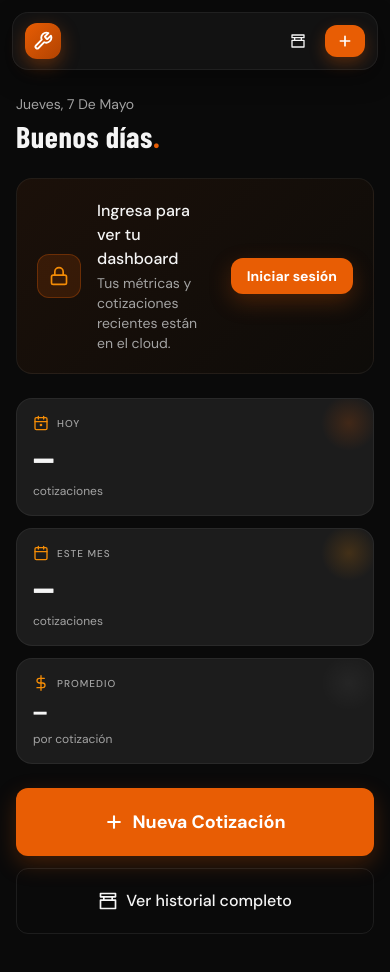
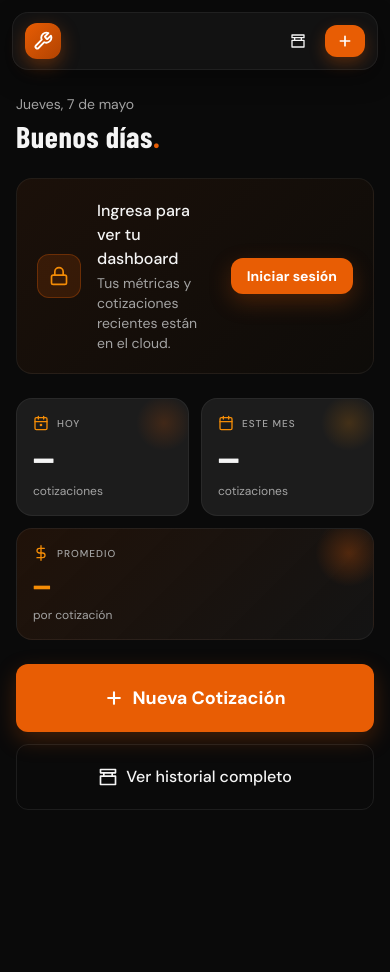
Before and after one commit to andabarzua/pitstop, a Vue app: page / in a window 390 px wide. Shown: the top 972 px of the page. Built offline with nearby package versions, Linux system fonts and the light colour scheme; a web font is replaced by a local one.

Commit message:
fix: layout del dashboard en mobile (3 cards balanceadas)
- Grid 2x cols en mobile, 3x cols en desktop
- Card "Promedio" ocupa 2 columnas en mobile (no queda sola en una fila)
- Promedio con fondo de gradient naranja para destacar
- Fecha capitaliza solo la primera palabra ("Jueves, 7 de mayo")

```diff
--- a/src/components/HomeView.vue
+++ b/src/components/HomeView.vue
@@ -20,7 +20,8 @@ const greeting = computed(() => {
   return 'Buenas noches'
 })
 const dateStr = computed(() => {
-  return today.toLocaleDateString('es-CL', { weekday: 'long', day: 'numeric', month: 'long' })
+  const s = today.toLocaleDateString('es-CL', { weekday: 'long', day: 'numeric', month: 'long' })
+  return s.charAt(0).toUpperCase() + s.slice(1)
 })
 
 async function loadDashboard() {
@@ -70,7 +71,7 @@ defineExpose({ refresh: loadDashboard })
     <!-- Greeting -->
     <div class="flex flex-wrap items-end justify-between gap-3 mb-6">
       <div>
-        <p class="text-pit-muted text-sm capitalize">{{ dateStr }}</p>
+        <p class="text-pit-muted text-sm">{{ dateStr }}</p>
         <h2 class="pit-display text-3xl md:text-4xl mt-1">
           {{ greeting }}<span class="text-pit-accent">.</span>
         </h2>
@@ -111,7 +112,7 @@ defineExpose({ refresh: loadDashboard })
     </div>
 
     <!-- Stats grid -->
-    <div class="grid grid-cols-1 sm:grid-cols-3 gap-3 md:gap-4 mb-6">
+    <div class="grid grid-cols-2 sm:grid-cols-3 gap-3 md:gap-4 mb-6">
       <!-- Hoy -->
       <div class="pit-card p-4 md:p-5 relative overflow-hidden">
         <div class="absolute -right-4 -top-4 w-20 h-20 rounded-full"
@@ -155,10 +156,11 @@ defineExpose({ refresh: loadDashboard })
         </div>
       </div>
 
-      <!-- Promedio -->
-      <div class="pit-card p-4 md:p-5 relative overflow-hidden">
-        <div class="absolute -right-4 -top-4 w-20 h-20 rounded-full"
-             style="background: radial-gradient(closest-side, rgba(255,255,255,0.04), transparent 70%);"></div>
+      <!-- Promedio (spans 2 cols on mobile, 1 on desktop) -->
+      <div class="pit-card p-4 md:p-5 relative overflow-hidden col-span-2 sm:col-span-1"
+           style="background: linear-gradient(135deg, rgba(232,93,4,0.10), rgba(20,20,20,1));">
+        <div class="absolute -right-6 -top-6 w-24 h-24 rounded-full"
+             style="background: radial-gradient(closest-side, rgba(232,93,4,0.28), transparent 70%);"></div>
         <div class="relative">
           <div class="flex items-center gap-2 mb-2">
             <svg viewBox="0 0 24 24" class="w-4 h-4 text-pit-accentLight" fill="none" stroke="currentColor" stroke-width="2" stroke-linecap="round" stroke-linejoin="round">
@@ -166,12 +168,10 @@ defineExpose({ refresh: loadDashboard })
             </svg>
             <p class="text-[10px] uppercase tracking-widest text-pit-muted font-medium">Promedio</p>
           </div>
-          <p class="pit-display text-2xl md:text-3xl text-pit-text leading-none break-words">
+          <p class="pit-display text-3xl md:text-4xl text-pit-accentLight leading-none break-words">
             {{ auth.isAuthenticated.value && stats.all > 0 ? q.formatCLP(stats.avgTotal) : '—' }}
           </p>
-          <p class="text-xs text-pit-muted mt-2">
-            por cotización
-          </p>
+          <p class="text-xs text-pit-muted mt-2">por cotización</p>
         </div>
       </div>
 
```
